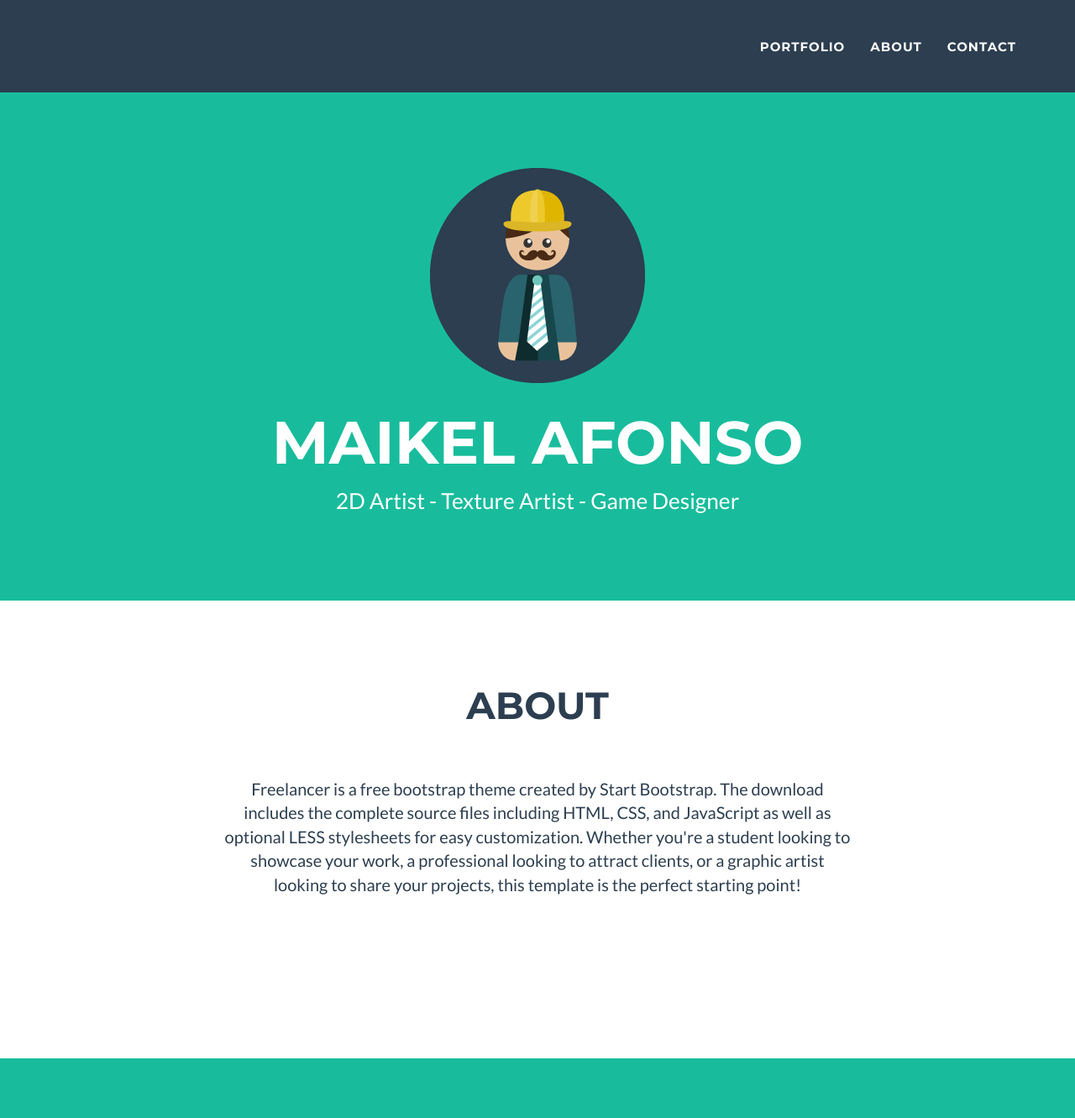
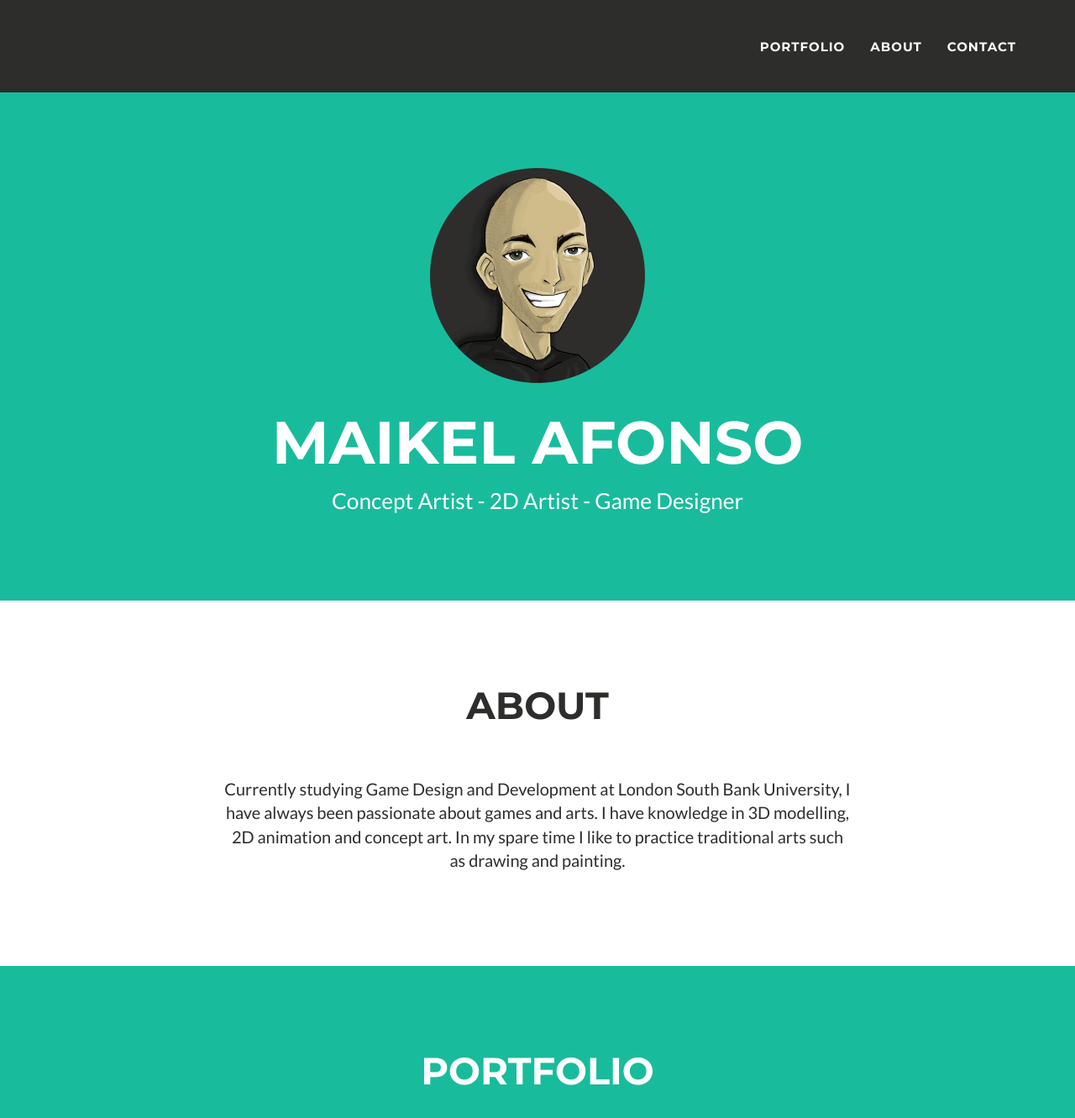
Before and after one commit to maikelafonso/maikelafonso.com, a Jekyll site: the page built from index.html, in a window 1280 px wide and 1400 px high, cut to the strip 0-1335 px from the top of the window. Shown: the top 1331 px of the strip at 84% size. Built offline with Jekyll 4.4.1, drawn with Linux system fonts in a browser that asks for light colours.

Commit message:
Updated about and portfolio sections

```diff
--- a/_config.yml
+++ b/_config.yml
@@ -3,7 +3,7 @@
 email: me@maikelafonso.com
 url: http://www.maikelafonso.com
 description: "Write an awesome description for your new site here. You can edit this line in _config.yml. It will appear in your document head meta (for Google search results) and in your feed.xml site description."
-skills: "2D Artist - Texture Artist - Game Designer"
+skills: "Concept Artist - 2D Artist - Game Designer"
 meta_author: Afonso Maikel
 baseurl: ""
 
@@ -27,8 +27,8 @@
 color:
   primary: 18bc9c #80B3FF
   primary-rgb: "24,288,156" #"128,179,255"
-  secondary: 2c3e50 #FD6E8A
-  secondary-dark: 233140 #A2122F
+  secondary: 2D2D2B #FD6E8A
+  secondary-dark: 1D1D1D #A2122F
 
 # Footer settings
 footer:
--- a/_includes/about.html
+++ b/_includes/about.html
@@ -9,12 +9,7 @@
             </div>
             <div class="row">
                 <div class="col-lg-8 col-lg-offset-2 text-center">
-                    <p>Freelancer is a free bootstrap theme created by Start Bootstrap. The download includes the complete source files including HTML, CSS, and JavaScript as well as optional LESS stylesheets for easy customization. Whether you're a student looking to showcase your work, a professional looking to attract clients, or a graphic artist looking to share your projects, this template is the perfect starting point! </p>
-                </div>
-                <div class="col-lg-8 col-lg-offset-2 text-center">
-                    <a href="#" class="btn btn-lg btn-outline">
-                        <i class="fa fa-download"></i> Download Theme
-                    </a>
+                    <p>Currently studying Game Design and Development at London South Bank University, I have always been passionate about games and arts. I have knowledge in 3D modelling, 2D animation and concept art. In my spare time I like to practice traditional arts such as drawing and painting.</p>
                 </div>
             </div>
         </div>
--- a/_includes/modals.html
+++ b/_includes/modals.html
@@ -15,22 +15,6 @@
                             <h2>{{ post.title }}</h2>
                             <hr class="star-primary">
                             <img src="img/portfolio/{{ post.img }}" class="img-responsive img-centered" alt="{{ post.alt }}">
-                            <p>{{ post.description }}</p>
-                            <ul class="list-inline item-details">
-                                <li>Client:
-                                    <strong><a href="http://startbootstrap.com">{{ post.client }}</a>
-                                    </strong>
-                                </li>
-                                <li>Date:
-                                    <strong><a href="http://startbootstrap.com">{{ post.project-date }}</a>
-                                    </strong>
-                                </li>
-                                <li>Service:
-                                    <strong><a href="http://startbootstrap.com">{{ post.category }}</a>
-                                    </strong>
-                                </li>
-                            </ul>
-                            <button type="button" class="btn btn-default" data-dismiss="modal"><i class="fa fa-times"></i> Close</button>
                         </div>
                     </div>
                 </div>
```
Also changed, not shown: img/portfolio/cake.png, img/portfolio/circus.png, img/portfolio/game.png, img/portfolio/safe.png, img/portfolio/submarine.png, img/profile.png, 1 other file.
